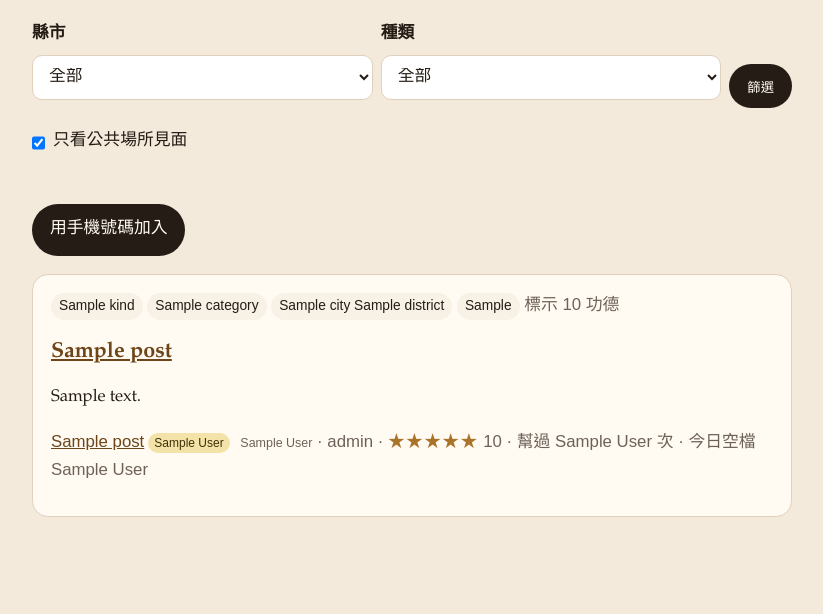
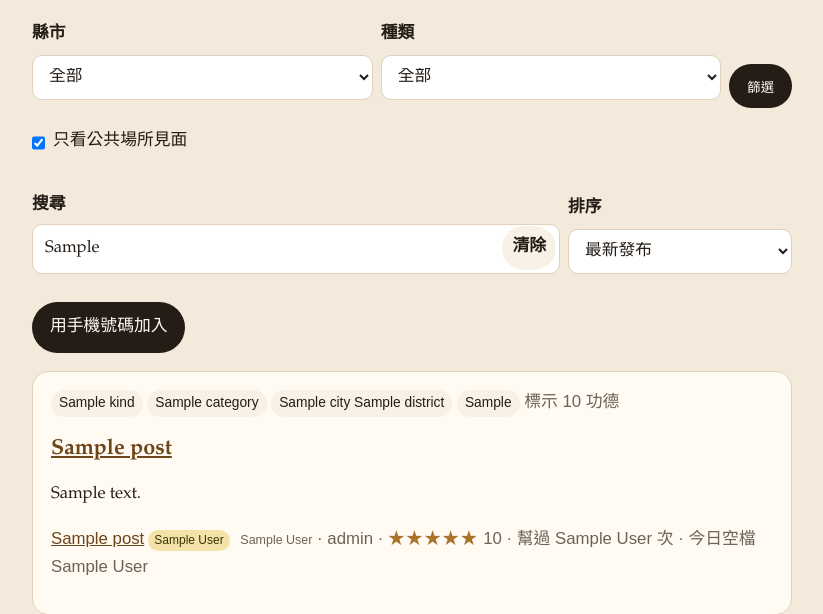
Before and after one commit to cequ3108/Zeus-s-Law, a Node server app: template src/views/home.ejs in a window 1280 px wide. Shown: the part 234-848 px from the top of the page, without its empty margins (228-1051 px from the left). Before the commit the page ends 751 px from the top, so only its background shows below. Run offline with Node 20, Linux system fonts and the light colour scheme; the template is opened without the code that fills it: most values are stand-ins (such as "Sample title", 1, 10 or a date in 2020); some libraries are stand-ins or nearby versions.

Commit message:
Add keyword search and sort to the home feed.
The square can match a post title or description and order by newest, merit or expiry. The choices stay in the query string and still respect the existing filters and hide rules.

Co-authored-by: cequ3108 <cequ3108@users.noreply.github.com>

```diff
--- a/public/styles.css
+++ b/public/styles.css
@@ -286,6 +286,29 @@ form { margin: 12px 0 20px; }
 .filter button { margin-bottom: 0; }
 .filter-public { grid-column: 1 / -1; align-items: center; min-height: 44px; margin: 0; }
 .filter-public input { width: 22px; height: 22px; min-height: 22px; margin: 0; flex: 0 0 auto; }
+.search-bar { grid-column: 1 / -1; display: grid; gap: 8px; }
+.search-field { position: relative; }
+.search-field input { min-height: 44px; }
+.search-field.has-clear input { padding-right: 72px; }
+.search-clear {
+  position: absolute;
+  right: 4px;
+  bottom: 4px;
+  display: inline-flex;
+  align-items: center;
+  justify-content: center;
+  min-width: 44px;
+  min-height: 44px;
+  padding: 0 10px;
+  border-radius: 999px;
+  background: var(--soft);
+  color: var(--ink);
+  text-decoration: none;
+  font-weight: 650;
+}
+@media (min-width: 561px) {
+  .search-bar { grid-template-columns: 1fr 14rem; align-items: end; }
+}
 @media (max-width: 560px) {
   .filter { grid-template-columns: 1fr; }
 }
--- a/src/app.js
+++ b/src/app.js
@@ -352,18 +352,30 @@ function createApp(options = {}) {
     }
     const category = CATEGORIES[req.query.category] ? req.query.category : '';
     const publicMeeting = req.query.public === '1';
+    const query = services.cleanSearchQuery(req.query.q);
+    const sort = ['amount_desc', 'amount_asc', 'expiry'].includes(req.query.sort) ? req.query.sort : 'new';
+    const kept = new URLSearchParams();
+    kept.set('city', normalized || 'all');
+    if (category) kept.set('category', category);
+    if (publicMeeting) kept.set('public', '1');
+    if (sort !== 'new') kept.set('sort', sort);
     res.render('home', {
       title: '廣場',
       posts: services.listOpenPosts({
         city: normalized || null,
         category: category || null,
         publicMeeting,
+        query,
+        sort,
         viewerId: res.locals.user && res.locals.user.id,
       }),
       cities: CITIES,
       filterCity: normalized || 'all',
       filterCategory: category,
       filterPublic: publicMeeting,
+      filterQuery: query,
+      filterSort: sort,
+      searchClearPath: `/?${kept.toString()}`,
       announcement: services.currentAnnouncement(res.locals.user && res.locals.user.id),
     });
   });
--- a/src/services.js
+++ b/src/services.js
@@ -982,6 +982,17 @@ function createServices(db, options = {}) {
     return { ...range, spent, received, quotaGained };
   }
 
+  function cleanSearchQuery(raw) {
+    const value = Array.isArray(raw) ? raw[0] : raw;
+    const text = String(value || '').replace(/[\u0000-\u001F]/g, '').trim();
+    if (!text) return '';
+    return [...text].slice(0, 40).join('');
+  }
+
+  function likeContains(text) {
+    return `%${text.replace(/[\\%_]/g, (ch) => `\\${ch}`)}%`;
+  }
+
   function listOpenPosts(filter = {}) {
     const where = ['p.status = \'open\'', 'u.blocked = 0', '(p.expires_at IS NULL OR p.expires_at > ?)'];
     const params = [filter.viewerId || 0, clock().toISOString()];
@@ -996,6 +1007,12 @@ function createServices(db, options = {}) {
     if (filter.publicMeeting) {
       where.push(`p.meeting_mode IN (${PUBLIC_MEETING_MODES.map(() => '?').join(', ')})`);
       params.push(...PUBLIC_MEETING_MODES);
+    }
+    const query = cleanSearchQuery(filter.query);
+    if (query) {
+      const pattern = likeContains(query);
+      where.push(`(IFNULL(p.title, '') LIKE ? ESCAPE '\\' OR p.description LIKE ? ESCAPE '\\')`);
+      params.push(pattern, pattern);
     }
     if (filter.viewerId) {
       where.push(`NOT EXISTS (
@@ -1020,7 +1037,11 @@ function createServices(db, options = {}) {
       FROM posts p
       JOIN users u ON u.id = p.author_id
       WHERE ${where.join(' AND ')}
-      ORDER BY p.id DESC
+      ORDER BY ${({
+        amount_desc: 'p.amount DESC, p.id DESC',
+        amount_asc: 'p.amount ASC, p.id DESC',
+        expiry: '(p.expires_at IS NULL), p.expires_at ASC, p.id DESC',
+      })[filter.sort] || 'p.id DESC'}
       LIMIT 50
     `).all(...params).map((post) => {
       const authorSeen = lastSeenFor({
@@ -1665,6 +1686,7 @@ function createServices(db, options = {}) {
     rejectApplication,
     latestApplication,
     listOpenPosts,
+    cleanSearchQuery,
     priceHint,
     weeklySummary,
     dashboard,
--- a/src/views/home.ejs
+++ b/src/views/home.ejs
@@ -41,6 +41,22 @@
         <input type="checkbox" name="public" value="1" <%= filterPublic ? 'checked' : '' %>>
         只看公共場所見面
       </label>
+      <div class="search-bar">
+        <div class="field search-field<%= filterQuery ? ' has-clear' : '' %>">
+          <label for="q">搜尋</label>
+          <input id="q" name="q" value="<%= filterQuery %>" maxlength="40" placeholder="搜尋便當、共乘、陪看病…" autocomplete="off">
+          <% if (filterQuery) { %><a class="search-clear" href="<%= searchClearPath %>">清除</a><% } %>
+        </div>
+        <div class="field">
+          <label for="filter-sort">排序</label>
+          <select id="filter-sort" name="sort">
+            <option value="new" <%= filterSort === 'new' ? 'selected' : '' %>>最新發布</option>
+            <option value="amount_desc" <%= filterSort === 'amount_desc' ? 'selected' : '' %>>功德由高到低</option>
+            <option value="amount_asc" <%= filterSort === 'amount_asc' ? 'selected' : '' %>>功德由低到高</option>
+            <option value="expiry" <%= filterSort === 'expiry' ? 'selected' : '' %>>快到期優先</option>
+          </select>
+        </div>
+      </div>
     </form>
     <% if (!user) { %>
       <p><a class="button" href="/login">用手機號碼加入</a></p>
@@ -49,7 +65,9 @@
     <% } %>
   </section>
 
-  <% if (!posts.length) { %>
+  <% if (!posts.length && filterQuery) { %>
+    <p class="empty">找不到相符的貼文，換個關鍵字試試</p>
+  <% } else if (!posts.length) { %>
     <p class="empty">廣場還沒有招募中的貼文。</p>
   <% } %>
 
```
Also changed, not shown: test/search.test.js (added, +198 -0 lines).
